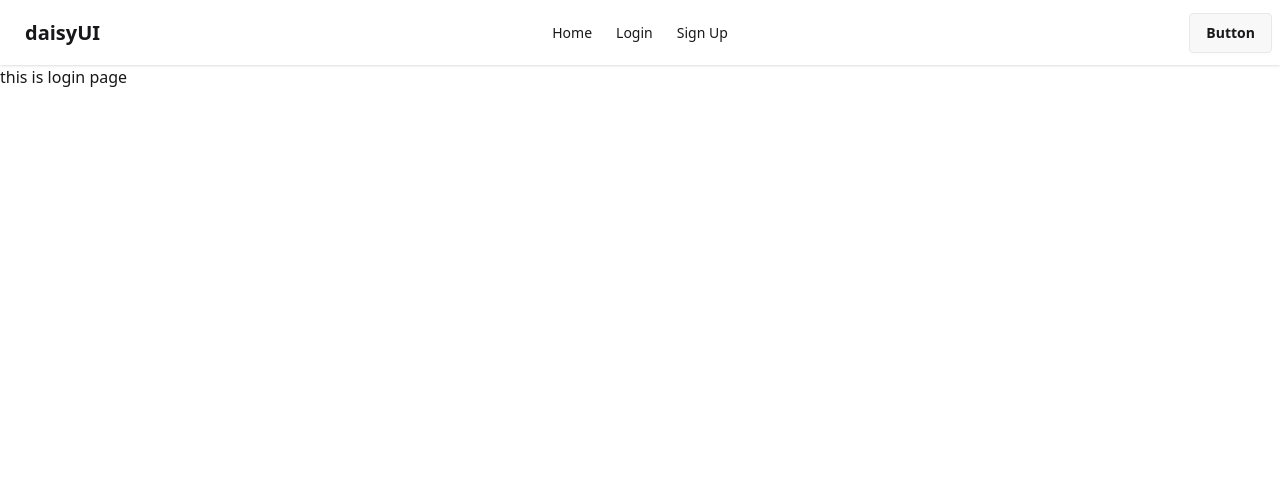
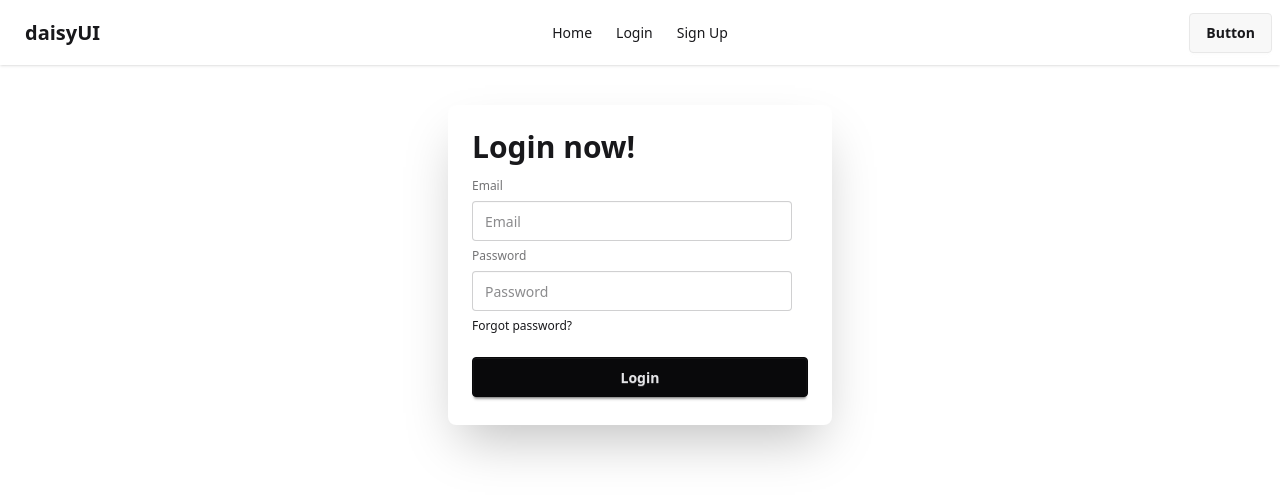
Before and after one commit to AhmedSami019/react-email-pass-auth, a React (Vite) app: page /login in a window 1280 px wide. Shown: the top 498 px of the page. Built offline with nearby package versions, Linux system fonts and the light colour scheme.

Commit message:
added signIn structure

```diff
--- a/src/Pages/Login/Login.jsx
+++ b/src/Pages/Login/Login.jsx
@@ -1,11 +1,32 @@
-import React from 'react';
+import React from "react";
 
 const Login = () => {
-    return (
-        <div>
-            <h2>this is login page</h2>
-        </div>
-    );
+
+    const handleLogin = e => {
+        e.preventDefault()
+        const email = e.target.email.value
+        const password = e.target.password.value
+        console.log(email, password);
+    }
+
+  return (
+    <div className="card bg-base-100 mx-auto mt-10 w-full max-w-sm shrink-0 shadow-2xl">
+      <div className="card-body">
+        <h1 className="text-3xl font-bold">Login now!</h1>
+
+        <form onSubmit={handleLogin} className="fieldset">
+          <label className="label">Email</label>
+          <input type="email" name="email" className="input" placeholder="Email" />
+          <label className="label">Password</label>
+          <input type="password" name="password" className="input" placeholder="Password" />
+          <div>
+            <a className="link link-hover">Forgot password?</a>
+          </div>
+          <button className="btn btn-neutral mt-4">Login</button>
+        </form>
+      </div>
+    </div>
+  );
 };
 
 export default Login;
--- a/src/Pages/Register/Register.jsx
+++ b/src/Pages/Register/Register.jsx
@@ -1,7 +1,8 @@
 import { createUserWithEmailAndPassword } from "firebase/auth";
 import React, { useState } from "react";
 import { auth } from "../../firebase.init";
-import { Eye, EyeClosed } from "lucide-react";
+import { Eye, EyeClosed, } from "lucide-react";
+import { Link, NavLink } from "react-router";
 
 const Register = () => {
   const [errorMassage, setErrorMassage] = useState("");
@@ -14,14 +15,13 @@
     const terms = e.target.terms.checked;
     console.log(email, password, terms);
 
-
     // initial massage
     setSuccess(false);
     setErrorMassage("");
 
-    if(!terms){
-      setErrorMassage("please except out terms & condition")
-      return
+    if (!terms) {
+      setErrorMassage("please except out terms & condition");
+      return;
     }
     createUserWithEmailAndPassword(auth, email, password)
       .then((result) => {
@@ -140,6 +140,10 @@
         {success && (
           <p className="text-green-500 mt-5">user has created successfully</p>
         )}
+        <p className="flex text-start mt-4">
+          Already have an Account? please  {""}
+         <Link className="text-blue-500 underline ml-2" to="/login"> Login</Link>
+        </p>
       </form>
     </div>
   );
```
